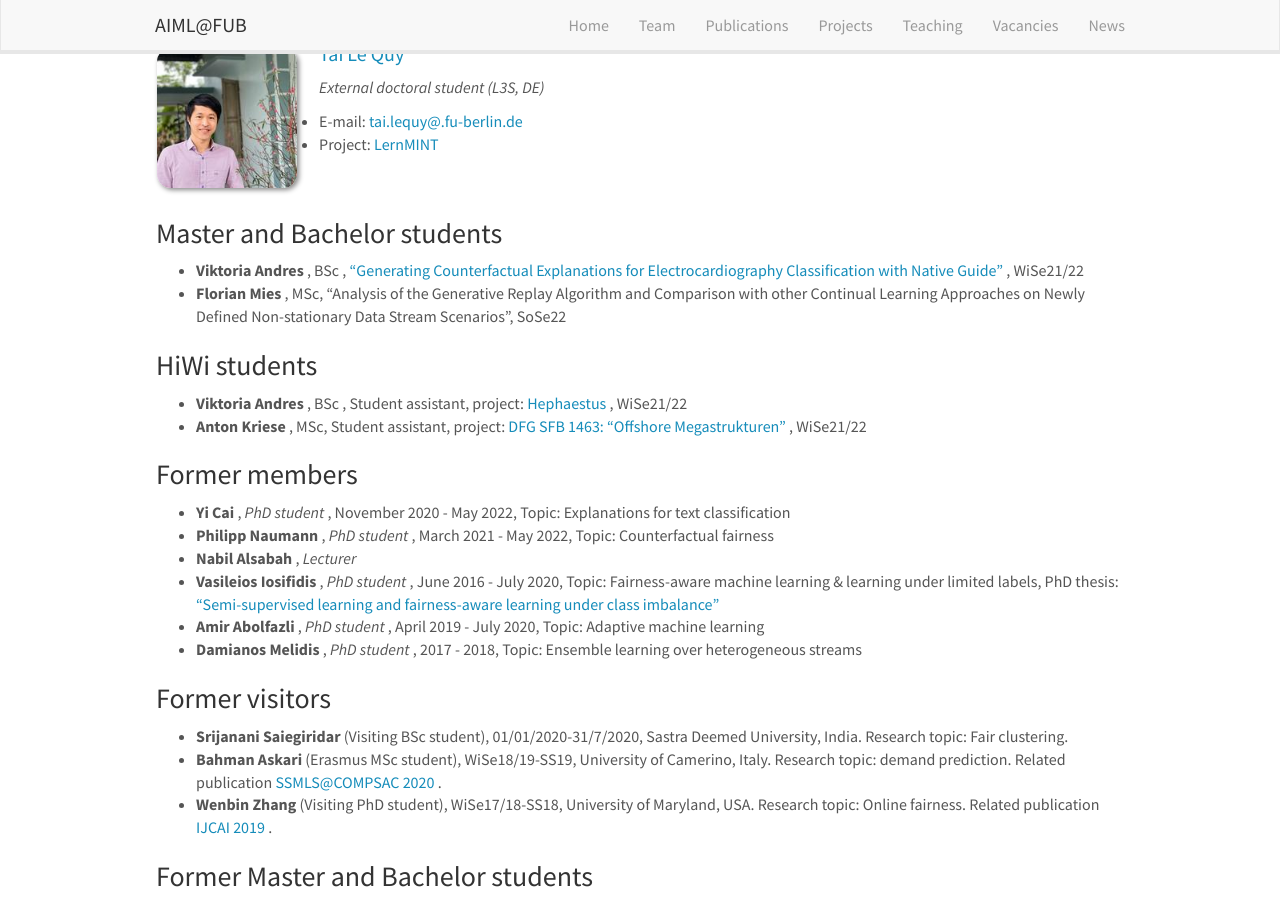
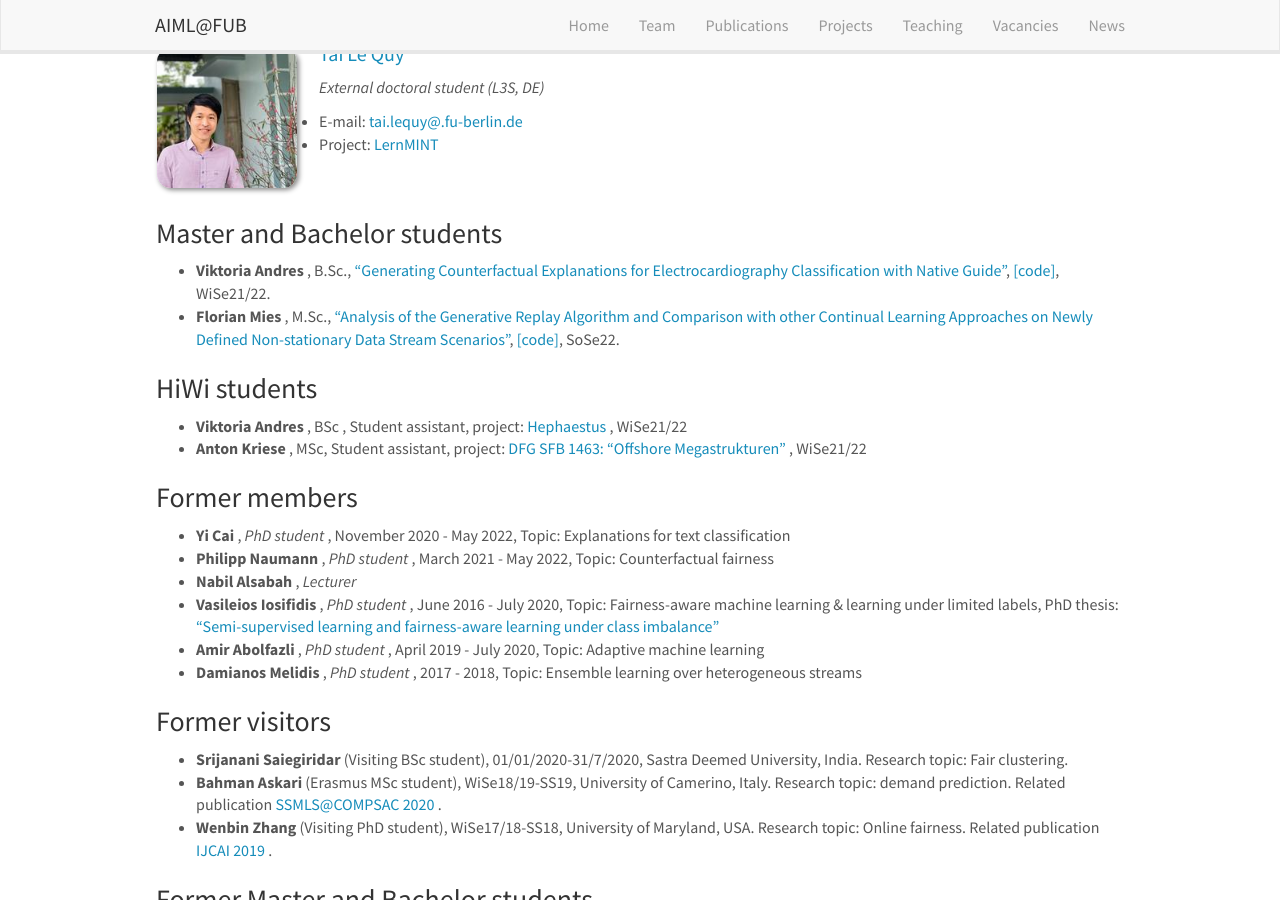
Before and after one commit to AIML-research/AIML-research.github.io, a Jekyll site: the page built from _pages/team.md, in a window 1280 px wide and 900 px high, scrolled down 1126 px. Built offline with Jekyll 4.4.1, drawn with Linux system fonts in a browser that asks for light colours; nearby versions of some CDN libraries.

Commit message:
Update team.md

```diff
--- a/_pages/team.md
+++ b/_pages/team.md
@@ -204,8 +204,8 @@ permalink: /team/
 
 ### Master and Bachelor students
 
-- <b> Viktoria Andres </b>, BSc , <a href ="https://git.imp.fu-berlin.de/viktoa98/bachelor-thesis-about-counterfactuals-in-time-series-classification/-/tree/master"> "Generating Counterfactual Explanations for Electrocardiography Classification with Native Guide" </a>, WiSe21/22
-- <b> Florian Mies </b>, MSc, "Analysis of the Generative Replay Algorithm and Comparison with other Continual Learning Approaches on Newly Defined Non-stationary Data Stream Scenarios", SoSe22
+- <b> Viktoria Andres </b>, B.Sc., <a href =""> "Generating Counterfactual Explanations for Electrocardiography Classification with Native Guide"</a>, <a href="https://git.imp.fu-berlin.de/viktoa98/bachelor-thesis-about-counterfactuals-in-time-series-classification/-/tree/master">[code]</a>, WiSe21/22.
+- <b> Florian Mies </b>, M.Sc., <a href="https://refubium.fu-berlin.de/handle/fub188/36131">"Analysis of the Generative Replay Algorithm and Comparison with other Continual Learning Approaches on Newly Defined Non-stationary Data Stream Scenarios"</a>, <a href="https://avalanche-api.continualai.org/en/v0.2.0/_modules/avalanche/training/plugins/generative_replay.html">[code]</a>, SoSe22.
 
 
 ### HiWi students
```
